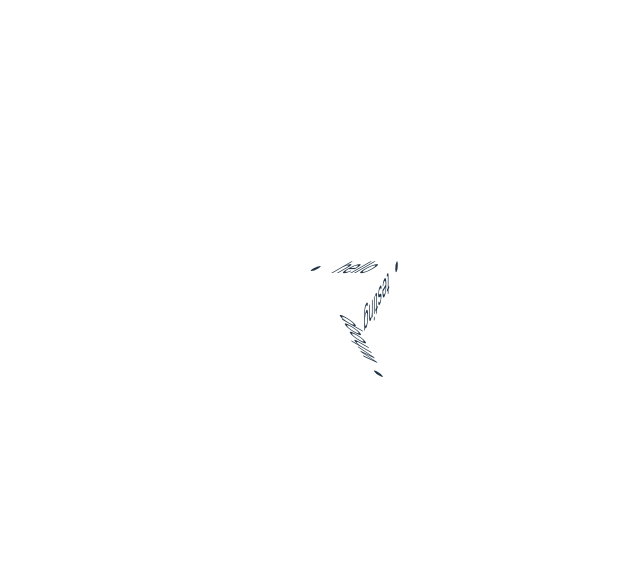
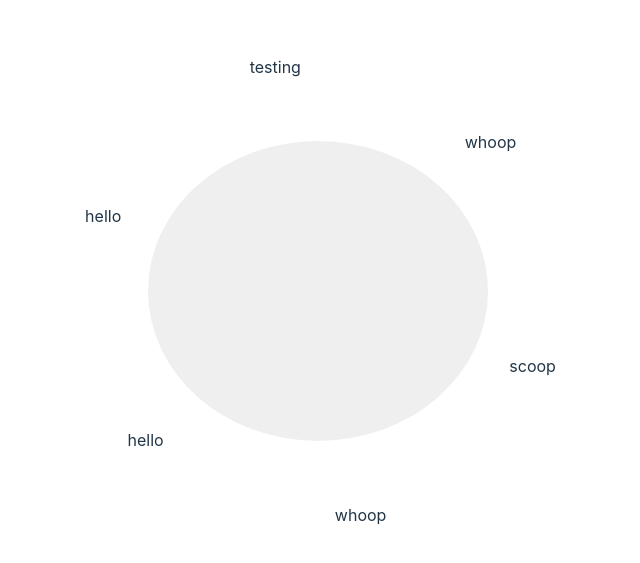
Before and after one commit to merryvj/gemma, a React (Vite) app in the folder radial/: page / in a window 1280 px wide. Shown: the part 109-672 px from the top of the page, without its empty margins (322-962 px from the left). Built offline with nearby package versions, Linux system fonts and the light colour scheme.

Commit message:
setActive item on hover

```diff
--- a/radial/src/App.tsx
+++ b/radial/src/App.tsx
@@ -15,6 +15,9 @@ function App() {
         <MenuItem title="hello" action={handleAction}/>
         <MenuItem title="testing" action={handleAction}/>
         <MenuItem title="whoop" action={handleAction}/>
+        <MenuItem title="scoop" action={handleAction}/>
+        <MenuItem title="whoop" action={handleAction}/>
+        <MenuItem title="hello" action={handleAction}/>
       </Menu>
     </>
   )
--- a/radial/src/component/index.tsx
+++ b/radial/src/component/index.tsx
@@ -1,22 +1,25 @@
-import React from "react";
+import React, {useState} from "react";
 import "./style.css"
 
 type MenuProps = {
-    children: [];
+    children: React.ReactElement<MenuItemProps>[];
 }
 
 type MenuItemProps = {
     title?: string;
     action?: () => void;
-    index: number;
-    angle: number;
+    index?: number;
+    angle?: number;
+    isActive?: boolean;
 }
 
 export const MenuItem = (props: MenuItemProps) => {
-    const {title, action, index, angle} = props;
+    const {title, action, index, angle, isActive} = props;
 
     return (
-        <li data-pie-item style={{"--pie-item-index": index, "--pie-item-angle": angle+"deg"} as React.CSSProperties} onClick={action}>
+        <li data-pie-item data-pie-item-index={index} data-pie-item-active={isActive} style={{"--pie-item-index": index, "--pie-item-angle": angle+"deg"} as React.CSSProperties}
+        onClick={action}
+        >
             <span data-pie-item-content>{title}</span>
         </li>
     )
@@ -25,11 +28,20 @@ export const MenuItem = (props: MenuItemProps) => {
 const Menu = (props: MenuProps) => {
     const {children} = props;
     const angle = 360 / children.length;
+    const [activeItem, setActiveItem] = useState<number | null>(null);
+
+    const handleSetActive = (e: React.MouseEvent<HTMLUListElement, MouseEvent>) => {
+        const target = e.target as HTMLElement;
+        if (target.hasAttribute("data-pie-item")) {
+            const index = parseInt(target.getAttribute("data-pie-item-index") || "0");
+            setActiveItem(index);
+        }
+    }
 
     return (
-        <ul data-pie-menu>
+        <ul data-pie-menu onMouseMove={(e) => handleSetActive(e)}>
             {children?.map((child, index) => (
-                React.cloneElement(child, {index, angle})
+                React.cloneElement(child, {index, angle, isActive: index === activeItem})
             ))}
         </ul>
     )
--- a/radial/src/component/style.css
+++ b/radial/src/component/style.css
@@ -1,13 +1,32 @@
 [data-pie-menu] {
-
+    position: relative;
+    height: 300px;
+    width: 300px;
+    background-color: #efefef;
+    border-radius: 100%;
+    list-style-type: none;
 }
 
 [data-pie-item] {
     --pie-item-rotation: calc(var(--pie-item-angle) * var(--pie-item-index));
+    position: absolute;
     transform-origin: 100% 100%;
     transform: rotate(var(--pie-item-rotation)) skew(var(--pie-item-angle));
+    position: absolute;
+    bottom: 50%;
+    right: 50%;
+    width: 50%;
+    height: 50%;
+    display: flex;
+    align-items: center;
+    justify-content: center;
 }
 
 [data-pie-item-content] {
-    transform: rotate(var(--pie-item-rotation));
+    display: block;
+    transform: skew(calc(var(--pie-item-angle) * -1)) rotate(calc(var(--pie-item-rotation) * -1));
 }
+
+[data-pie-item-active="true"] {
+    background-color: grey;
+}
```
